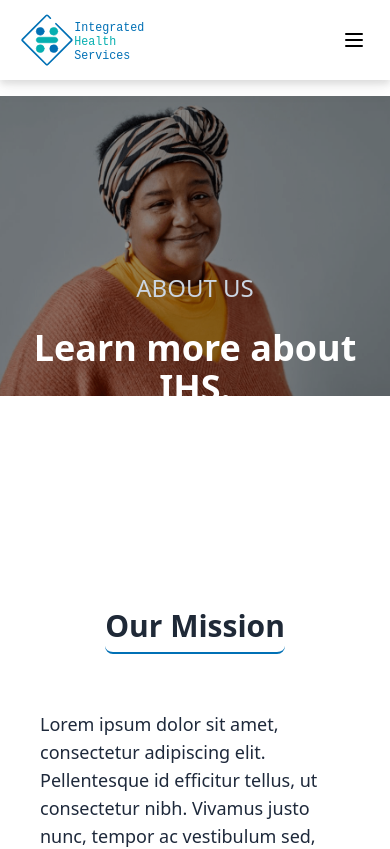
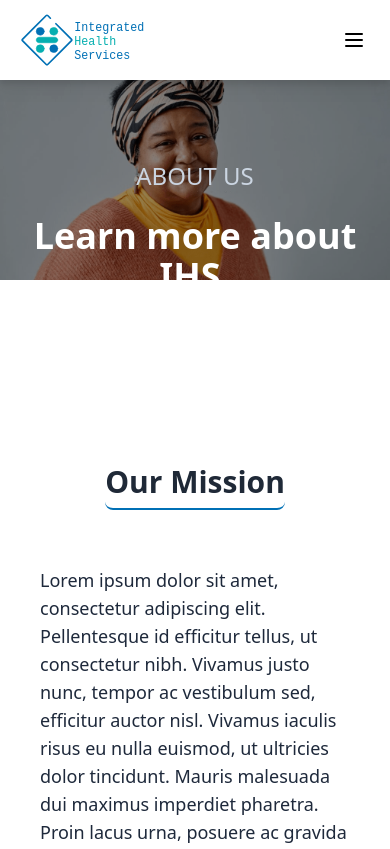
Before and after one commit to ihsidna/ihs-frontend, a React (Create React App) app: page /about in a window 390 px wide. Shown: the top 849 px of the page. Built offline with nearby package versions, Linux system fonts and the light colour scheme.

Commit message:
refactor for mobile screen

```diff
--- a/src/App.js
+++ b/src/App.js
@@ -17,7 +17,7 @@ import ScrollToTop from "./components/ScrollToTop";
 function App() {
   return (
     <Router>
-      <ScrollToTop>
+      {/*<ScrollToTop>*/}
         <Navbar />
         <Routes>
           <Route path="/" element={<Home />} />
@@ -32,7 +32,7 @@ function App() {
           <Route path="*" element={<ErrorPage />} />
         </Routes>
         <Footer />
-      </ScrollToTop>
+      {/*</ScrollToTop>*/}
     </Router>
   );
 }
--- a/src/components/AboutHero.jsx
+++ b/src/components/AboutHero.jsx
@@ -3,18 +3,15 @@ import AboutHeroImage from "../assets/images/about.png";
 
 const AboutHero = () => {
 	return (
-		<div className="w-full pt-24">
-			<div className="w-full md:h-[400px] h-[300px] bg-neutral-900/50 absolute">
+		<div className="w-full pt-20">
+			<div className="w-full md:h-[400px] h-[200px] bg-neutral-900/50 absolute">
 				<img src={AboutHeroImage} alt="" className="w-full h-full object-cover mix-blend-overlay"/>
 			</div>
 
-			<div className="flex flex-col justify-center items-center relative text-white max-w-[1240px] mx-auto md:py-48 py-44">
+			<div className="flex flex-col justify-center items-center relative text-white max-w-[1240px] mx-auto md:py-48 py-20">
 				<div className="px-4">
 					<h2 className="md:text-3xl text-2xl text-slate-300 uppercase text-center">About Us</h2>
-				</div>
-				<div>
-					<h3 className="md:text-5xl text-4xl font-semibold py-6 text-center">Learn more about IHS.
-					</h3>
+					<h3 className="md:text-5xl text-4xl font-semibold py-6 text-center">Learn more about IHS.</h3>
 				</div>
 			</div>
 		</div>
--- a/src/components/Mission.jsx
+++ b/src/components/Mission.jsx
@@ -3,7 +3,7 @@ import React from 'react';
 const Mission = () => {
 	return (
 		<div>
-			<div className="md:py-40 pb-20">
+			<div className="md:py-40 pb-20 pt-16">
 				<div className="max-w-[1240] mx-auto">
 					<div className="flex justify-center items-start">
 						<h2 className="md:text-5xl text-3xl font-semibold pb-2 mb-10 text-gray-800 border-b-2 border-b-ihs-blue rounded-lg">
--- a/src/components/ScrollToTop.jsx
+++ b/src/components/ScrollToTop.jsx
@@ -5,10 +5,9 @@ import {useLocation} from "react-router-dom";
 const ScrollToTop = (props) => {
 	const location = useLocation();
 
-	// eslint-disable-next-line no-unused-expressions
-	useEffect(() => {
-		window.scrollTo(0, 0);
-	}), [location];
+	// useEffect(() => {
+	// 	window.scrollTo(0, 0);
+	// }), [location];
 
 	return (
 		<>
```
